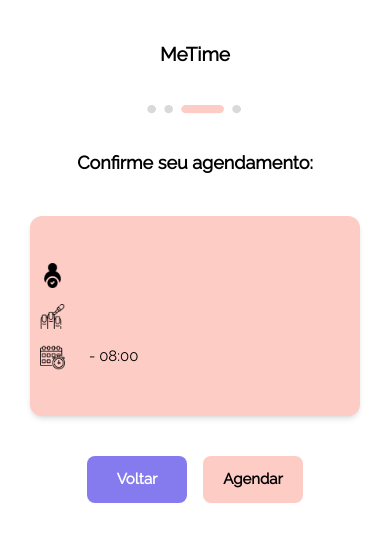
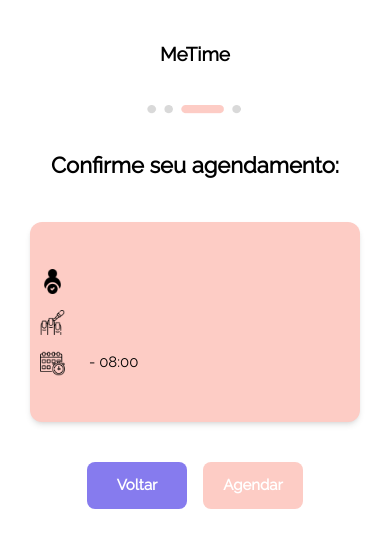
Before and after one commit to euukc/agendamento-online, a Next.js app: page /confirmar-agendamento in a window 390 px wide. Shown: the top 548 px of the page. Built offline with nearby package versions, Linux system fonts and the light colour scheme.

Commit message:
Ajuste final

```diff
--- a/src/app/confirmar-agendamento/page.jsx
+++ b/src/app/confirmar-agendamento/page.jsx
@@ -56,7 +56,7 @@ export default function ConfirmarAgendamento() {
                         </strong>
                     </h1>
                     <Image src="/icon-passagem4.png" width={100} height={50} alt="Icon" />
-                    <span className="text-[18px] md:text-[22px]">
+                    <span className="text-[22px]">
                         <strong>Confirme seu agendamento:</strong>
                     </span>
                 </div>
@@ -89,7 +89,7 @@ export default function ConfirmarAgendamento() {
                     </button>
                 </div>
                 <div className="w-[50%] flex justify-start mt-[40px] md:mt-[100px] mb-[50px]">
-                    <button className="border-2 border-transparent p-[10px] rounded-lg bg-[#FDCCC5] text-black w-[100px] md:w-[150px] md:h-[50px] text-[15px] font-extrabold"
+                    <button className="border-2 border-transparent p-[10px] rounded-lg bg-[#FDCCC5] text-white w-[100px] md:w-[150px] md:h-[50px] text-[15px] font-extrabold"
                         onClick={agendamentoConfirmado}>
                         Agendar
                     </button>
--- a/src/app/escolher-profissional/page.jsx
+++ b/src/app/escolher-profissional/page.jsx
@@ -41,7 +41,7 @@ export default function EscolherProfissional() {
 
             <div className="w-full flex justify-center gap-10 md:gap-16 flex-wrap items-center mt-[40px] md:mt-[100px] text-[13px]">
                 {Object.keys(profissionalData).map((name) => (
-                    <div key={name} className={`w-[80%] md:w-[150px] flex justify-start gap-2 items-center md:gap-8 flex-row md:flex-col cursor-pointer ${selectedProfissional === name ? 'border-4 border-[#867BEE] p-[0.5px] rounded-xl' : ''}`}
+                    <div key={name} className={`w-[80%] md:w-[150px] flex justify-start gap-2 items-center md:gap-8 flex-row md:flex-col cursor-pointer ${selectedProfissional === name ? 'border-4 border-[#867BEE]  bg-[#867BEE] p-[0.5px] rounded-xl' : ''}`}
                         onClick={() => profissionalSelected(name)}>
                         <img src="/profissional.jpg" alt="Foto de Unhas" className="w-[100px] h-[100px] md:w-[150px] md:h-[200px] rounded-lg" />
                         <div className="w-full flex flex-col justify-end text-justify">
--- a/src/app/escolher-servico/page.jsx
+++ b/src/app/escolher-servico/page.jsx
@@ -57,7 +57,7 @@ export default function EscolherServico() {
                 {Object.keys(serviceImages).map((service) => (
                     <div
                         key={service}
-                        className={`w-[30%] md:w-[150px] flex justify-center items-center flex-col gap-2 md:gap-8 cursor-pointer ${selectedServices.includes(service) ? 'border-4 border-[#867BEE] p-[0.5px] rounded-xl shadow-lg' : ''}`}
+                        className={`w-[30%] md:w-[150px] flex justify-center items-center flex-col gap-2 md:gap-8 cursor-pointer ${selectedServices.includes(service) ? 'border-4 border-[#867BEE]  bg-[#867BEE] p-[0.5px] rounded-xl shadow-lg' : ''}`}
                         onClick={() => serviceSelected(service)}
                     >
                         <img
```
